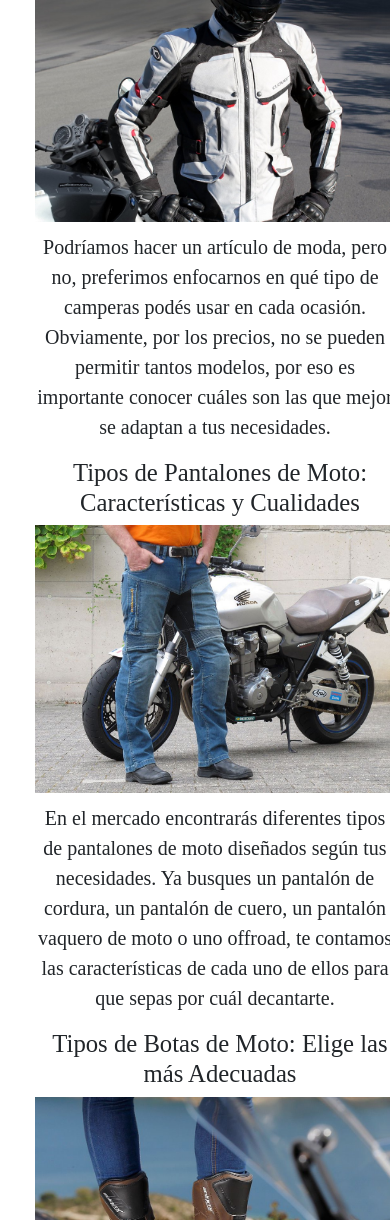
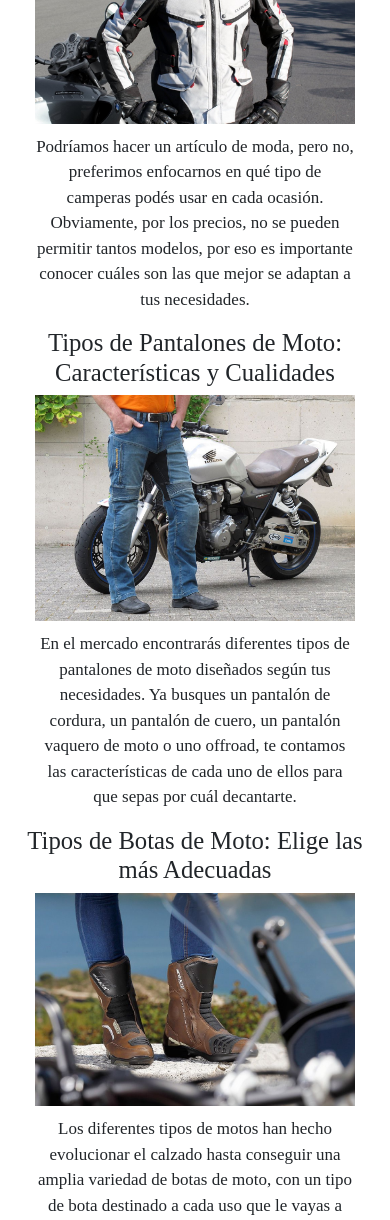
Before and after one commit to Navarroagen/PFNavarro, a website: page pages/equipacion.html in a window 390 px wide. Shown: the part 780-2000 px from the top of the page. Drawn offline with Linux system fonts and the light colour scheme.

Commit message:
actualizacion

```diff
--- a/scss/style.scss
+++ b/scss/style.scss
@@ -565,41 +565,43 @@ text-align: center;
         .cascos img{
             margin-left: 15px;
                 text-align:center;
-                width: 380px;
+                width: 320px;
         };
 
         .camperas img {
             margin-left: 15px;
-            width: 380px;
+            width: 320px;
         }
         .pantalones img{
             margin-left: 15px;
-            width: 380px;
+            width: 320px;
         }
         .img-pantalones img{
             margin-left: 15px;
-            width: 380px;
+            width: 320px;
         }
         .botas img{
             margin-left: 15px;
-            width: 380px;
+            width: 320px;
         }
         .textos-equipamiento{
             margin-left: 15px;
-            font-size: 20px;
+            font-size: 17px;
             margin-top: 10px;
             margin-bottom: 10px;
-            width: 360px;
+            width: 320px;
             text-align: center;
         }
         .titulo-equipacion{
-            text-align: center;
-            width: 400px;
+
+            width: 360px;
             margin-top: 15px;
             margin-bottom: 30px;
+            text-align: center;
         }
         .subt-equipacion {
-            margin-left: 25px;
+            font-size: 17px;
+
         width: 350px;
         text-align: center;
         }
```
Also changed, not shown: css/style.css, 1 other file.
